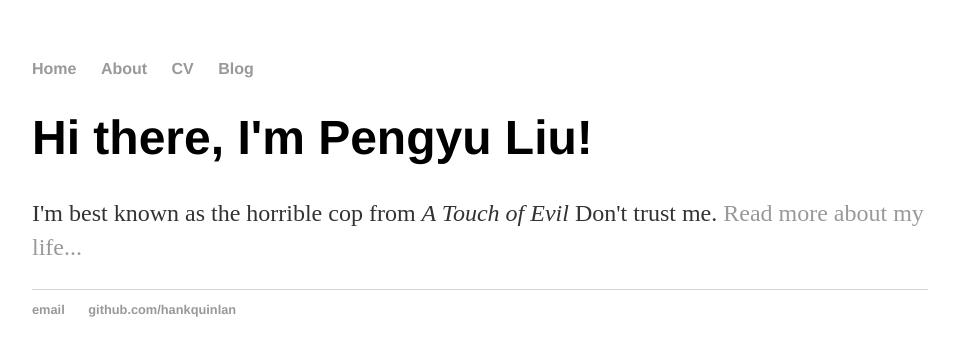
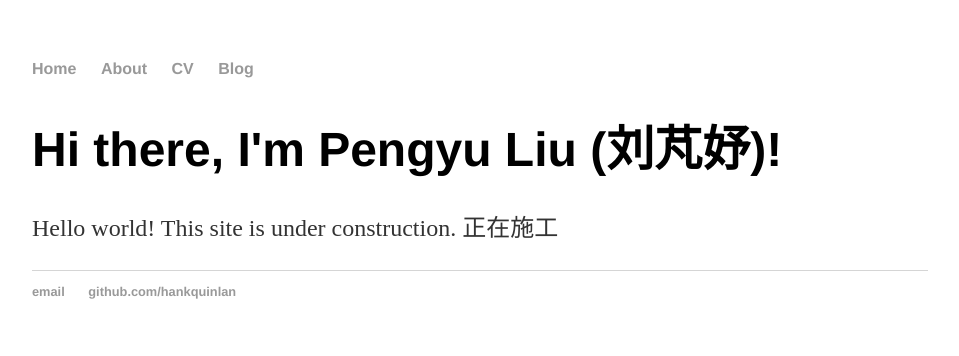
Before and after one commit to Pengyu-Liu/pengyuliu.github.io, a Jekyll site: the page built from index.html, in a window 1280 px wide. Shown: the top 356 px of the page, without its empty margins (160-1119 px from the left). Built offline with Jekyll 4.4.1, drawn with Linux system fonts in a browser that asks for light colours.

Commit message:
Update index.html

```diff
--- a/index.html
+++ b/index.html
@@ -3,6 +3,6 @@ layout: default
 title: Pengyu Liu
 ---
 <div class="blurb">
-	<h1>Hi there, I'm Pengyu Liu!</h1>
-	<p>I'm best known as the horrible cop from <em>A Touch of Evil</em> Don't trust me. <a href="/about">Read more about my life...</a></p>
+	<h1>Hi there, I'm Pengyu Liu (刘芃妤)!</h1>
+	<p>Hello world! This site is under construction. 正在施工</p>
 </div><!-- /.blurb -->
```
